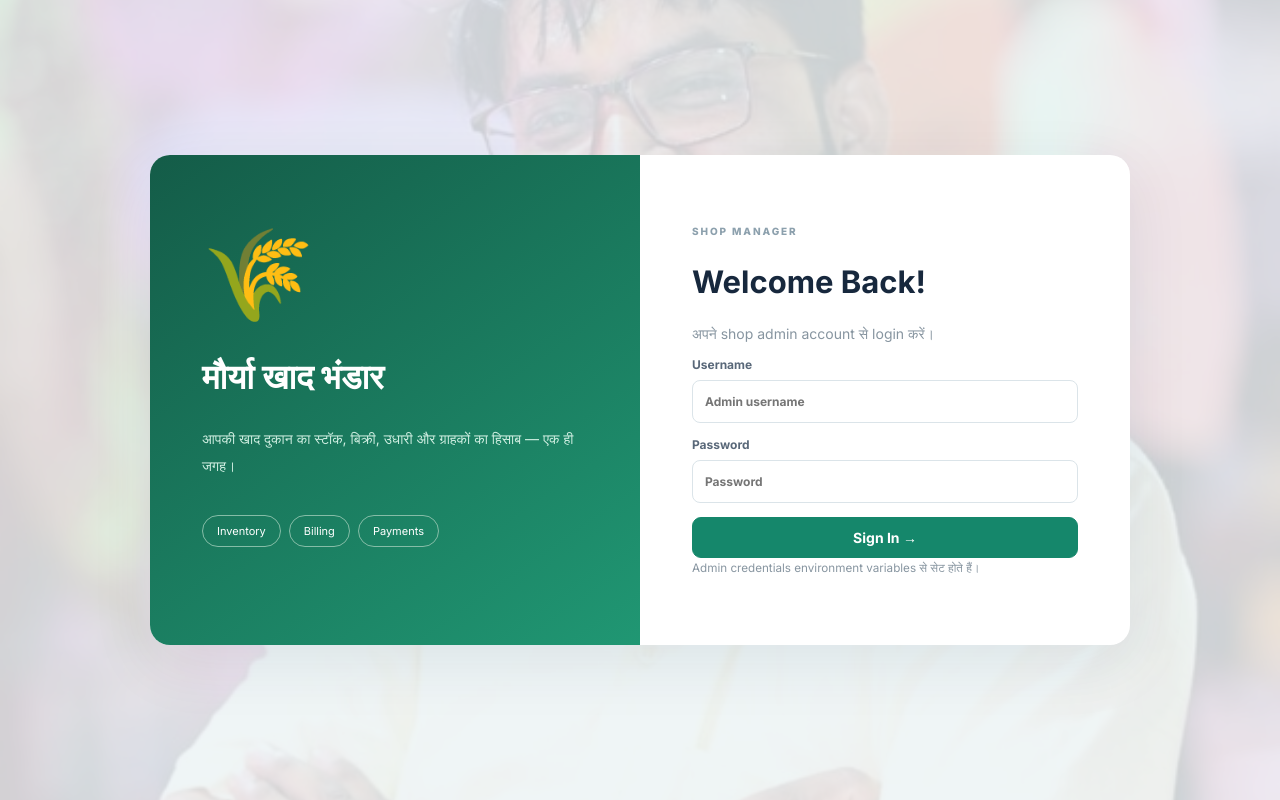
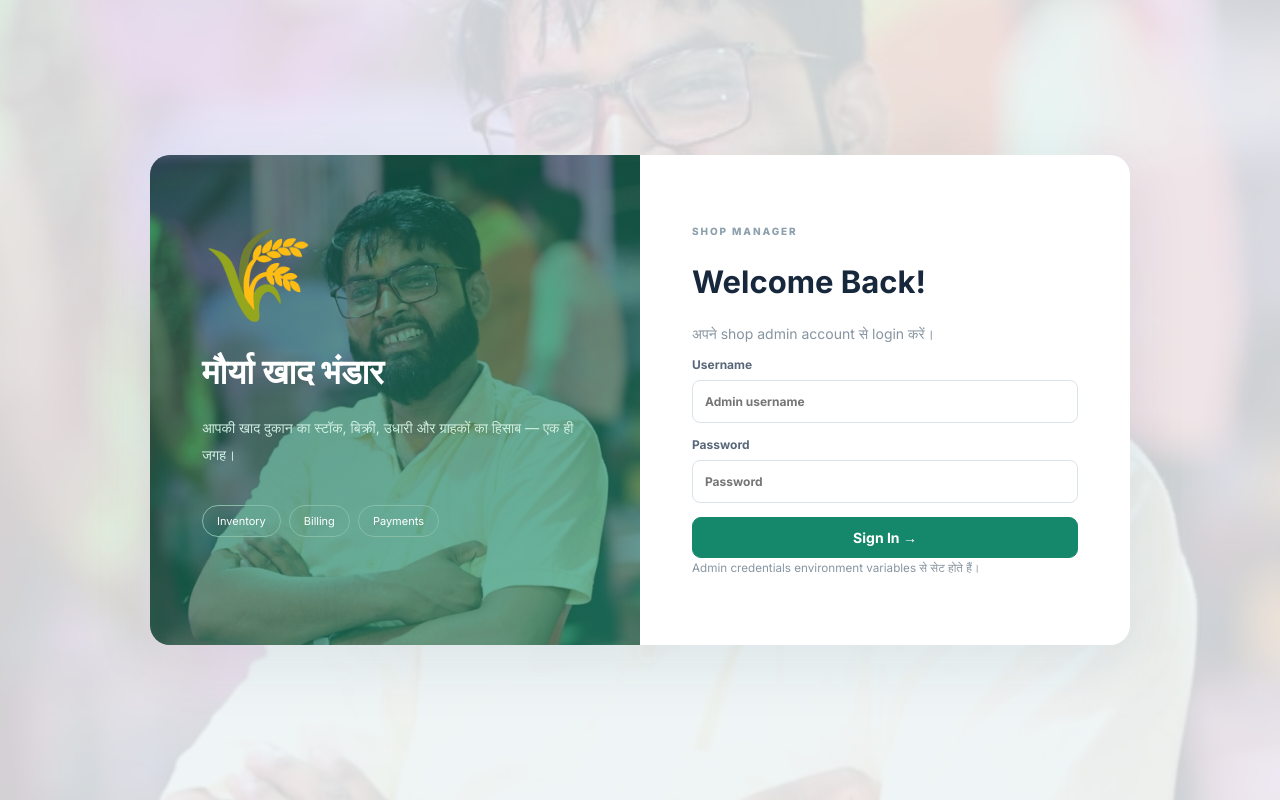
Before and after one commit to skmaury7216/FertilizerShop, a Spring Boot app: page /login in a window 1280 px wide. Run offline with Spring Boot 4, Linux system fonts and the light colour scheme; some of the project's set-up classes (security, data sources, template engines, error pages and the like) are left out, and stand-ins take their place.

Commit message:
Add owner photo watermark on login page

```diff
--- a/src/main/resources/static/css/main.css
+++ b/src/main/resources/static/css/main.css
@@ -102,3 +102,46 @@
     position: relative;
     z-index: 1;
 }
+
+/* ===== Visible owner-photo watermark inside the LEFT GREEN LOGIN PANEL ===== */
+/* This overrides the earlier .login-art rule without changing any HTML. */
+.login-art {
+    position: relative;
+    overflow: hidden;
+    isolation: isolate;
+}
+
+.login-art::before {
+    content: "";
+    position: absolute;
+    inset: 0;
+    z-index: 0;
+    background-image: url('../images/owner-photo.jpg');
+    background-repeat: no-repeat;
+    background-position: center center;
+    background-size: cover;
+    opacity: 0.40;
+    pointer-events: none;
+}
+
+/* A light green tint preserves readability without hiding the portrait. */
+.login-art::after {
+    content: "";
+    position: absolute;
+    inset: 0;
+    z-index: 1;
+    background: linear-gradient(145deg, rgba(20, 92, 72, .20), rgba(32, 151, 115, .16));
+    pointer-events: none;
+}
+
+.login-art > * {
+    position: relative;
+    z-index: 2;
+}
+
+@media (max-width: 650px) {
+    .login-art::before {
+        background-position: center 40%;
+        opacity: 0.36;
+    }
+}
--- a/src/main/resources/templates/login.html
+++ b/src/main/resources/templates/login.html
@@ -1 +1,55 @@
-<!doctype html><html lang="hi" xmlns:th="http://www.thymeleaf.org"><head><meta charset="UTF-8"><meta name="viewport" content="width=device-width,initial-scale=1"><title>Login • मौर्या खाद भंडार</title><link rel="stylesheet" th:href="@{/css/main.css}"></head><body class="login-body"><section class="login-card"><div class="login-art"><div class="plant">🌾</div><h1>मौर्या खाद भंडार</h1><p>आपकी खाद दुकान का स्टॉक, बिक्री, उधारी और ग्राहकों का हिसाब — एक ही जगह।</p><div class="login-tags"><span>Inventory</span><span>Billing</span><span>Payments</span></div></div><div class="login-form"><div class="eyebrow">SHOP MANAGER</div><h2>Welcome Back!</h2><p>अपने shop admin account से login करें।</p><div th:if="${param.error}" class="alert error">Username या password गलत है।</div><div th:if="${param.logout}" class="alert success">Logout successful.</div><form th:action="@{/login}" method="post" class="stack-form"><label>Username<input name="username" placeholder="Admin username" autocomplete="username" required></label><label>Password<input type="password" name="password" placeholder="Password" autocomplete="current-password" required></label><button class="button" type="submit">Sign In →</button></form><small>Admin credentials environment variables से सेट होते हैं।</small></div></section></body></html>
+<!doctype html>
+<html lang="hi" xmlns:th="http://www.thymeleaf.org">
+<head>
+    <meta charset="UTF-8">
+    <meta name="viewport" content="width=device-width, initial-scale=1.0">
+    <title>Login • मौर्या खाद भंडार</title>
+    <link rel="stylesheet" th:href="@{/css/main.css}">
+</head>
+<body class="login-body">
+
+<div class="login-card">
+
+    <div class="login-art">
+        <div class="login-art-content">
+            <div class="plant">🌾</div>
+            <h1>मौर्या खाद भंडार</h1>
+            <p>आपकी खाद दुकान का स्टॉक, बिक्री, उधारी और ग्राहकों का हिसाब — एक ही जगह।</p>
+
+            <div class="login-tags">
+                <span>Inventory</span>
+                <span>Billing</span>
+                <span>Payments</span>
+            </div>
+        </div>
+    </div>
+
+    <div class="login-form">
+        <div class="eyebrow">SHOP MANAGER</div>
+        <h2>Welcome Back!</h2>
+        <p>अपने shop admin account से login करें।</p>
+
+        <div th:if="${message}" class="alert success" th:text="${message}"></div>
+        <div th:if="${error}" class="alert error" th:text="${error}"></div>
+
+        <form th:action="@{/login}" method="post" class="stack-form">
+            <label>
+                Username
+                <input type="text" name="username" placeholder="Admin username" required>
+            </label>
+
+            <label>
+                Password
+                <input type="password" name="password" placeholder="Password" required>
+            </label>
+
+            <button class="button" type="submit">Sign In →</button>
+        </form>
+
+        <small>Admin credentials environment variables से सेट होते हैं।</small>
+    </div>
+
+</div>
+
+</body>
+</html>
```
